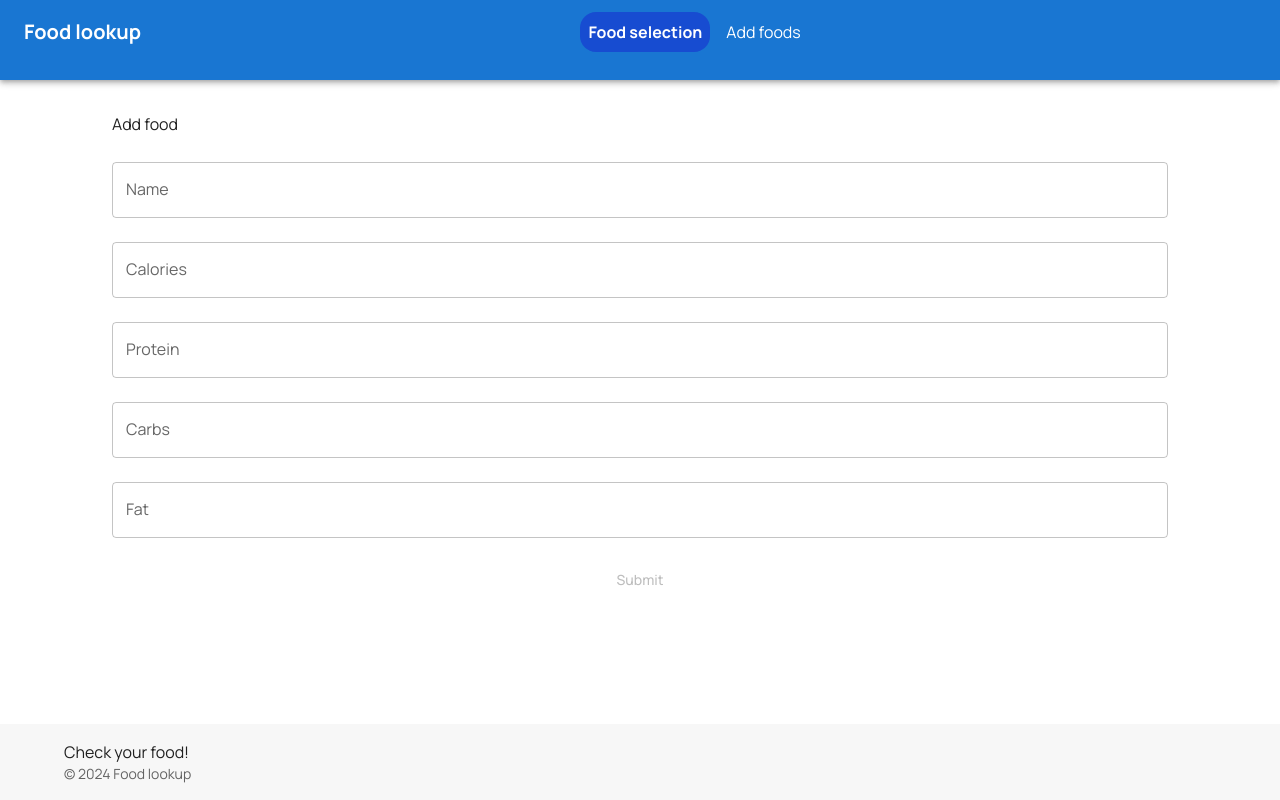
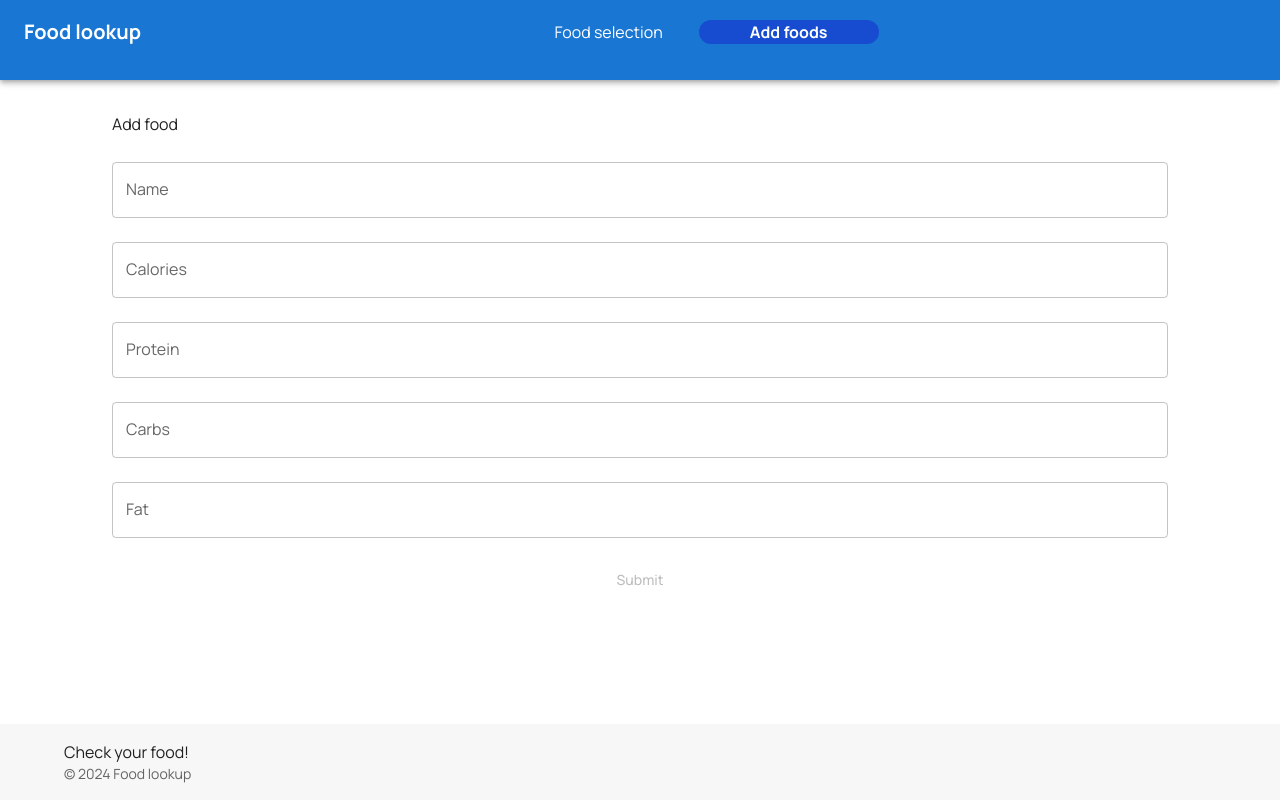
Before and after one commit to KrTanev/food-lookup, a Next.js app: page /add-food in a window 1280 px wide. Built offline with nearby package versions, Linux system fonts and the light colour scheme.

Commit message:
Updated header

```diff
--- a/src/components/Layout/Header.tsx
+++ b/src/components/Layout/Header.tsx
@@ -1,9 +1,18 @@
 import { AppBar, Box, Toolbar, Typography } from '@mui/material';
+import { useRouter } from 'next/router';
 
-const selectedStyle = { fontWeight: 700, bgcolor: '#174cd1', borderRadius: 4, p: 1 };
+const selectedStyle = {
+  fontWeight: 700,
+  bgcolor: '#174cd1',
+  borderRadius: 4,
+  cursor: 'default',
+  minWidth: '180px',
+};
+const defaultStyle = { cursor: 'pointer', minWidth: '180px' };
 
-// TODO: Add check for selected path so you can apply the style for corresponding tab
 export default function Header() {
+  const router = useRouter();
+
   return (
     <AppBar position="static" sx={{ height: 80 }}>
       <Toolbar>
@@ -21,12 +30,20 @@ export default function Header() {
           <Typography
             variant="body1"
             component="div"
-            sx={{ fontWeight: 700, bgcolor: '#174cd1', borderRadius: 4, p: 1 }}
+            align="center"
+            sx={router.pathname === '/food-selection' ? selectedStyle : defaultStyle}
+            onClick={() => router.push('/food-selection')}
           >
             Food selection
           </Typography>
 
-          <Typography variant="body1" component="div" sx={{ marginLeft: 2, marginRight: 2 }}>
+          <Typography
+            variant="body1"
+            component="div"
+            align="center"
+            sx={router.pathname === '/add-food' ? selectedStyle : defaultStyle}
+            onClick={() => router.push('/add-food')}
+          >
             Add foods
           </Typography>
         </Box>
```
